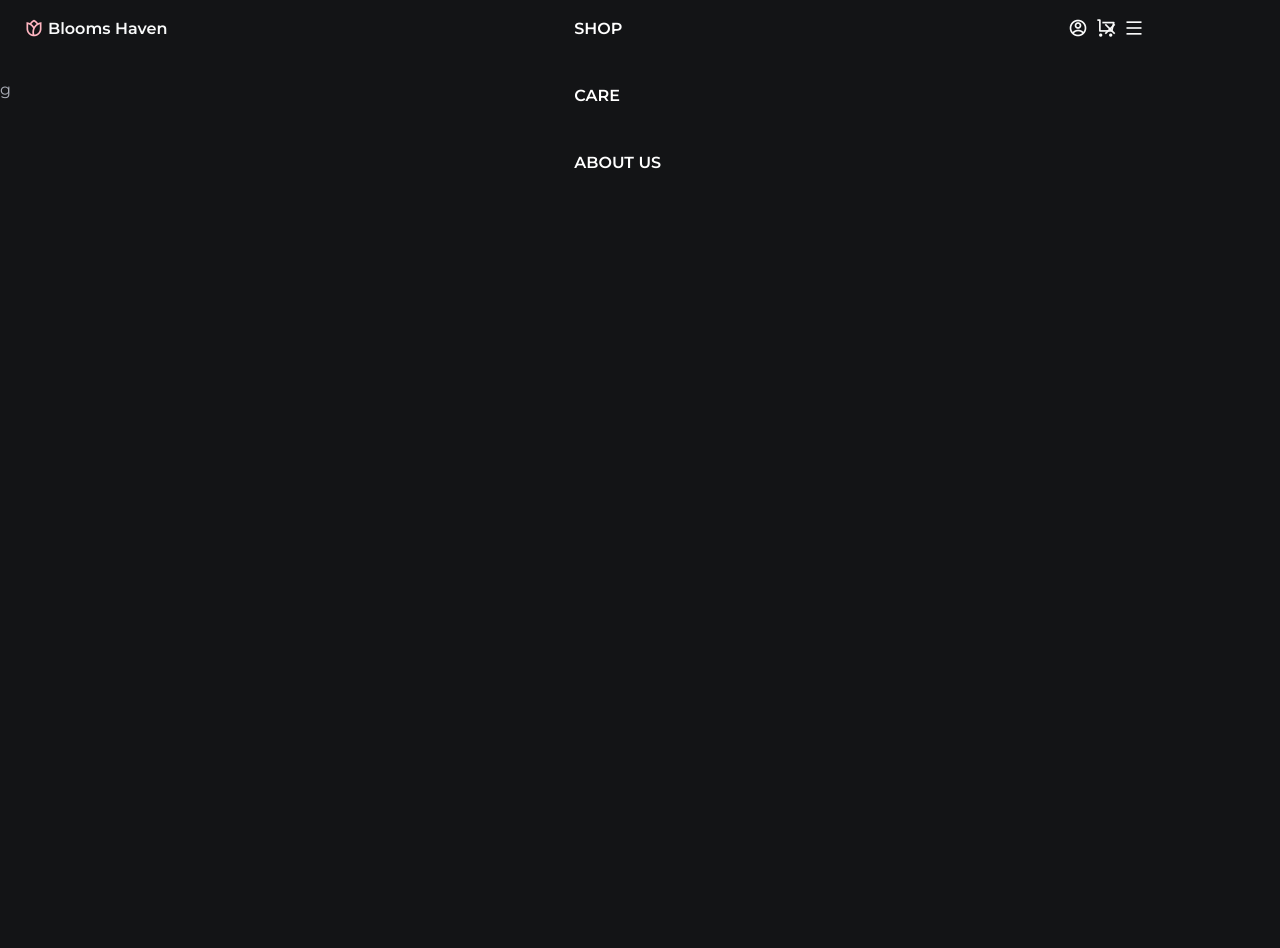
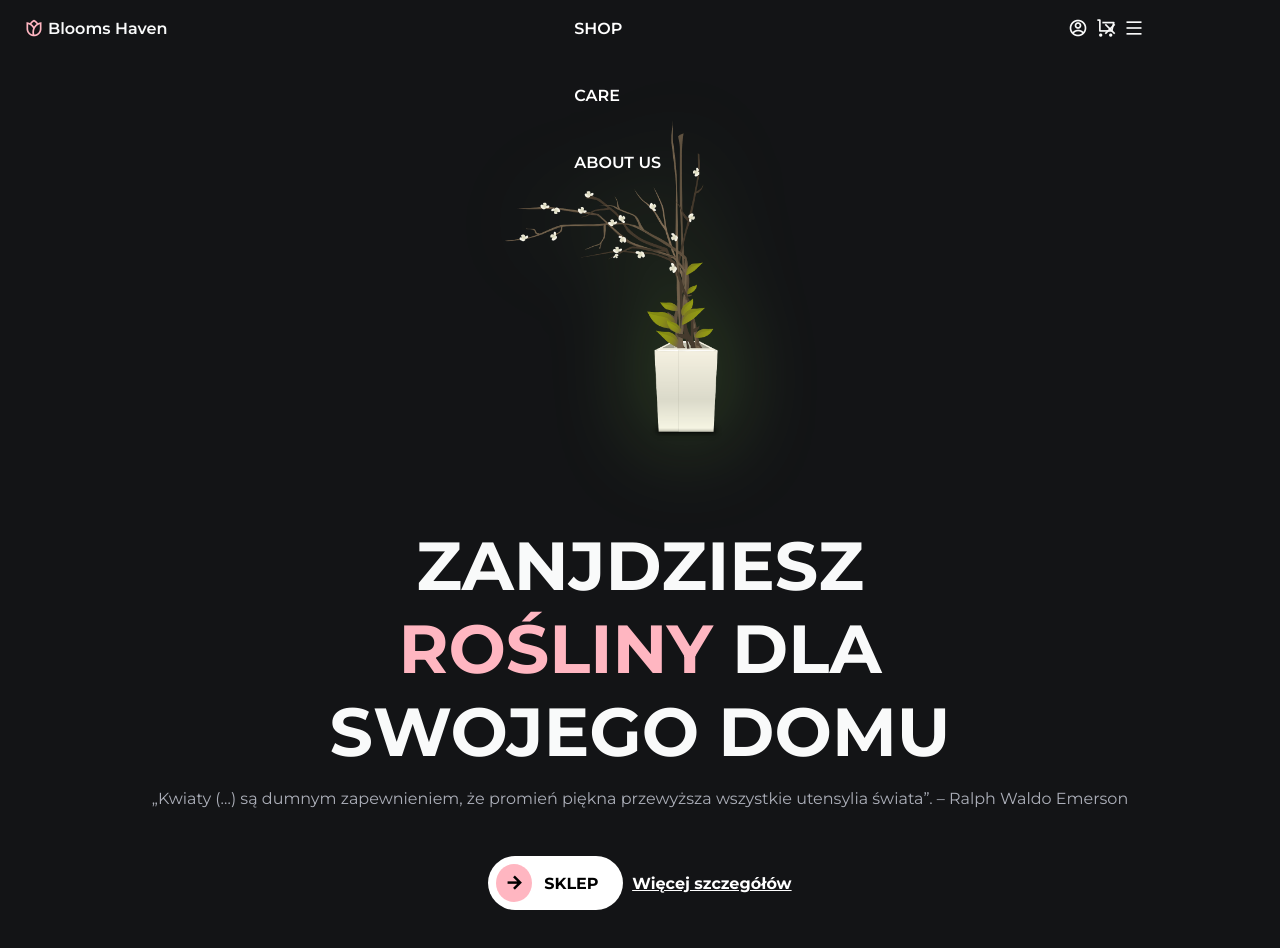
Before and after one commit to Izabela2001/Website_flower_shop, a plain HTML site: page INDEX.html in a window 1280 px wide. Before the commit the page ends 800 px from the top, so only its background shows below. Drawn offline with nearby package versions, Linux system fonts and the light colour scheme.

Commit message:
Spirnt_2

```diff
--- a/INDEX.html
+++ b/INDEX.html
@@ -52,7 +52,30 @@
       <main class="main">
 
          <section class="home section" id="home">
-                g
+             <div class="home_container conatiner grid">
+                 <img src="assets/img/2.jpg" alt="image" class="home_img">
+                 <div class="home_data">
+                     <h1 class="home_title">
+                         ZANJDZIESZ <br>
+                         <span>ROŚLINY</span> DLA<br>
+                         SWOJEGO DOMU<br>
+                     </h1>
+                     <p class="home_description">
+                         „Kwiaty (…) są dumnym zapewnieniem,
+                         że promień piękna przewyższa wszystkie utensylia świata”.
+                         – Ralph Waldo Emerson
+                     </p>
+                     <div class="home_buttons">
+                         <a href="#" class="button">
+                             <span>
+                                 <i class="ri-arrow-right-line"></i>
+                             </span>
+                             SKLEP
+                         </a>
+                         <a href="#" class="button_link"> Więcej szczegółów</a>
+                     </div>
+                 </div>
+             </div>
          </section>
 
 
--- a/assets/css/style.css
+++ b/assets/css/style.css
@@ -190,3 +190,64 @@ img {
 .show-menu{
   right: 0;
 }
+.home_container{
+  padding-top:2.5rem;
+  row-gap: 2rem;
+}
+.home_img{
+  width: 270px;
+  filter: drop-shadow(var(--shadow-img));
+  justify-self: center;
+}
+.home_data{
+  text-align: center;
+}
+.home_title{
+  font-size: var(--biggest-font-size);
+  font-weight: var(--font-bold);
+  margin-bottom: 1rem;
+}
+.home_title span{
+  color: #FFB6C1;
+}
+.home_description{
+  margin-bottom: 3rem;
+}
+
+.home_buttons{
+  display: flex;
+  justify-content: center;
+  align-items: center;
+}
+.button{
+  background-color: #FFFFFF;
+  color: black;
+  font-weight: bold;
+  padding: .5em 1.5rem .5rem .5rem;
+  border-radius: 4rem;
+  display: inline-flex;
+  align-items: center;
+  column-gap: .75rem;
+}
+.button span{
+  background-color: #FFB6C1;
+  padding: .5rem;
+  font-size: 1.25rem;
+  border-radius: 50%;
+  display: grid;
+  place-items: center;
+  transition: transform .4s;
+}
+.button:hover span{
+  transform: translateX(.15rem) rotate(-30deg);
+}
+.button_link{
+  color: #FFFFFF;
+  font-weight: bold;
+  text-decoration: underline;
+  transition: color .4s;
+  padding-left: .6rem;
+}
+.button_link:hover{
+  color: #FFB6C1;
+}
```
Also changed, not shown: assets/img/2.jpg (added).
